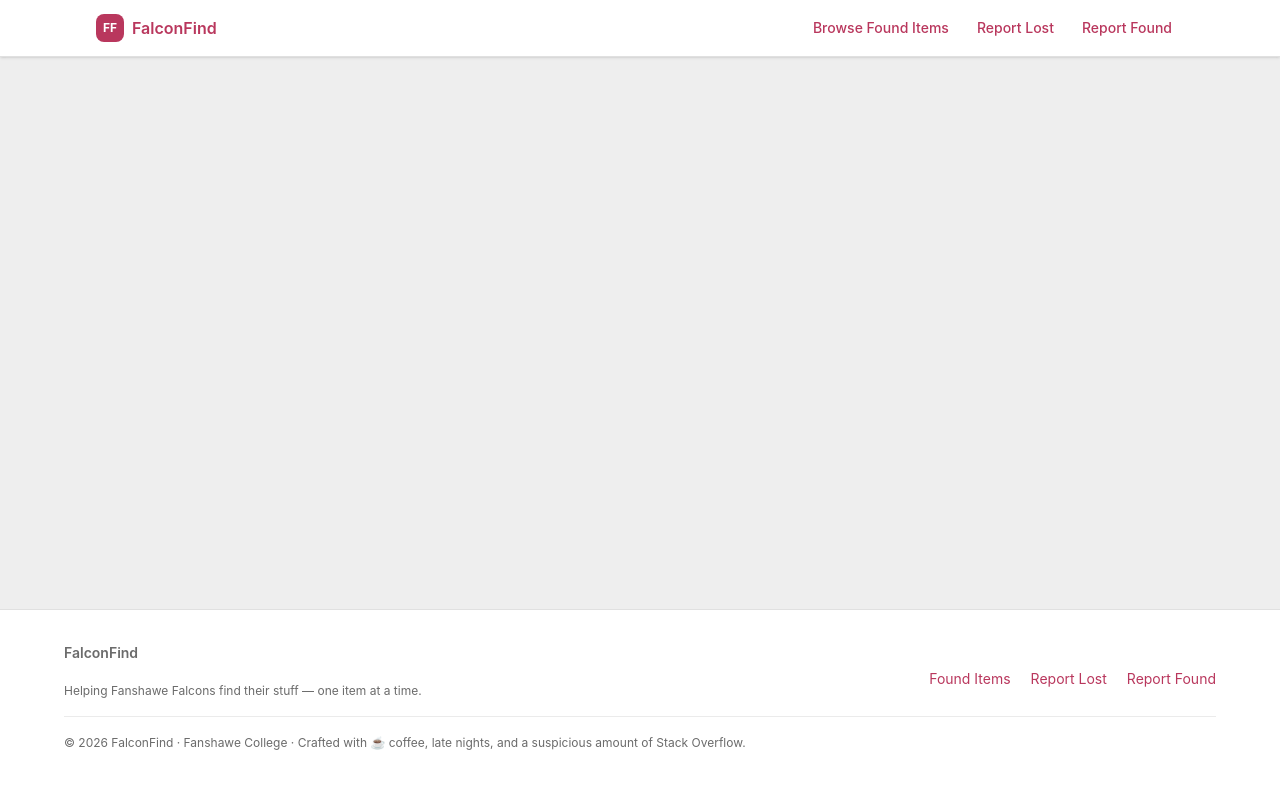
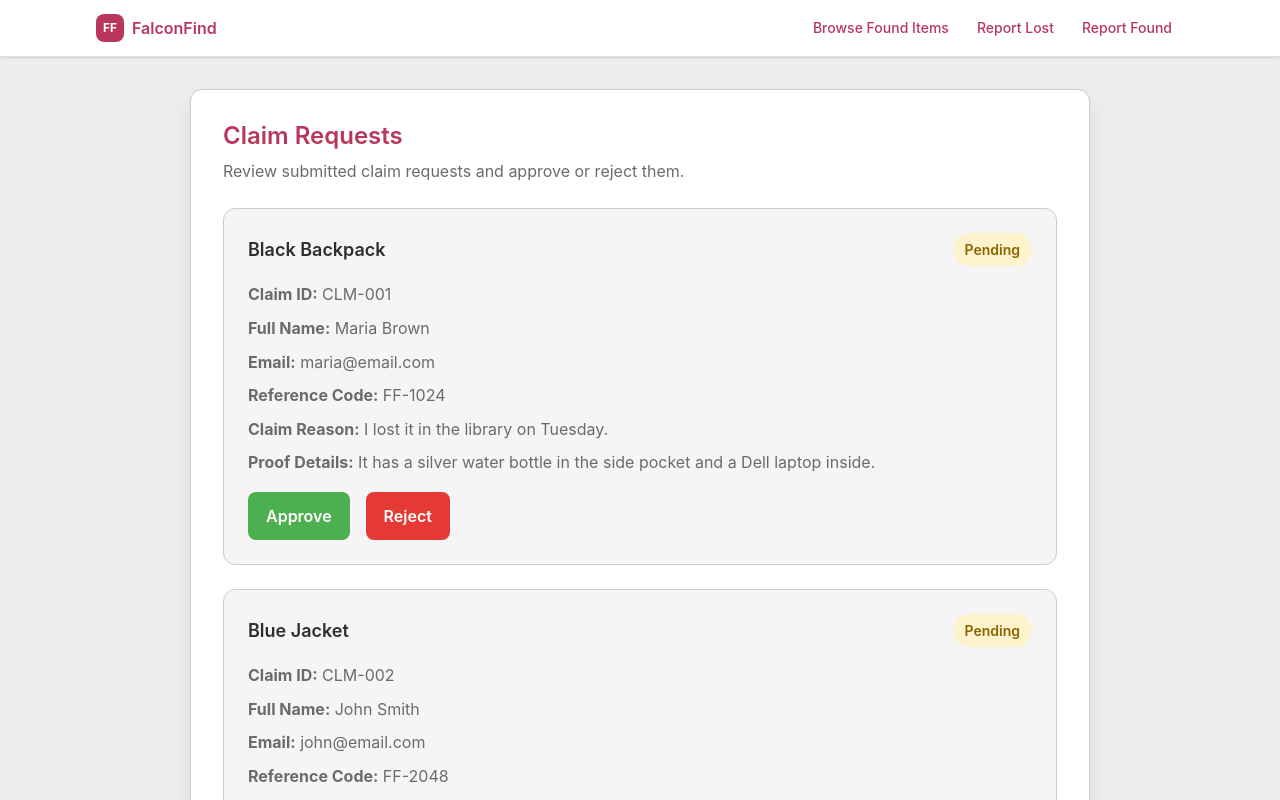
Before and after one commit to RayanRodrigues/FalconsFind, an Angular app in the folder frontend/: page /admin/claims in a window 1280 px wide. Before the commit this address led to /. Shown: the top 800 px of the page. Built offline with nearby package versions, Linux system fonts and the light colour scheme.

Commit message:
US3.2 add claim review page with approve/reject UI (hardcoded data)

```diff
--- a/frontend/src/app/app.routes.ts
+++ b/frontend/src/app/app.routes.ts
@@ -5,6 +5,7 @@ import { LostReportFormComponent } from './features/public-reporting/lost-report
 import { FoundItemsPageComponent } from './features/items/pages/found-items-page/found-items-page';
 import { ItemDetailsComponent } from './features/items/item-details/item-details.component';
 import { ClaimRequest } from './claim-request/claim-request';
+import { ClaimReview } from './claim-review/claim-review';
 
 export const routes: Routes = [
   {
@@ -32,6 +33,11 @@ export const routes: Routes = [
   component: ClaimRequest
 },
   {
+    path: 'admin/claims',
+    component: ClaimReview,
+    title: 'Claim Review - FalconFind'
+  },
+  {
     path: 'items/:id',
     component: ItemDetailsComponent,
     title: 'Item Details - FalconFind'
--- /dev/null
+++ b/frontend/src/app/claim-review/claim-review.css
@@ -0,0 +1,148 @@
+.review-page {
+  min-height: 100vh;
+  background: var(--color-neutral-base);
+  padding: var(--space-xl) var(--space-md);
+  display: flex;
+  justify-content: center;
+  align-items: flex-start;
+}
+
+.review-card {
+  width: 100%;
+  max-width: 900px;
+  background: var(--color-white);
+  border: 1px solid var(--color-border);
+  border-radius: var(--radius-md);
+  padding: var(--space-xl);
+  box-shadow: 0 10px 25px rgba(0, 0, 0, 0.08);
+}
+
+.review-card h1 {
+  color: var(--color-primary);
+  margin-bottom: var(--space-sm);
+}
+
+.intro-text {
+  margin-bottom: var(--space-lg);
+  color: var(--color-text-secondary);
+}
+
+.claims-list {
+  display: flex;
+  flex-direction: column;
+  gap: var(--space-lg);
+}
+
+.claim-item {
+  border: 1px solid var(--color-border);
+  border-radius: var(--radius-md);
+  padding: var(--space-lg);
+  background: var(--color-bg-secondary);
+}
+
+.claim-header {
+  display: flex;
+  justify-content: space-between;
+  align-items: center;
+  gap: var(--space-md);
+  margin-bottom: var(--space-md);
+}
+
+.claim-header h2 {
+  margin: 0;
+  color: var(--color-text-primary);
+}
+
+.status-badge {
+  padding: 6px 12px;
+  border-radius: 999px;
+  font-size: 14px;
+  font-weight: 600;
+}
+
+.status-badge.pending {
+  background: color-mix(in srgb, var(--color-warning) 20%, white);
+  color: #8a6500;
+}
+
+.status-badge.approved {
+  background: color-mix(in srgb, var(--color-success) 18%, white);
+  color: var(--color-success);
+}
+
+.status-badge.rejected {
+  background: color-mix(in srgb, var(--color-error) 15%, white);
+  color: var(--color-error);
+}
+
+.claim-item p {
+  margin-bottom: var(--space-sm);
+}
+
+.button-group {
+  display: flex;
+  gap: var(--space-md);
+  margin-top: var(--space-md);
+}
+
+button {
+  border: none;
+  border-radius: var(--radius-sm);
+  padding: 12px 18px;
+  font-weight: 600;
+  cursor: pointer;
+  transition: 0.2s ease;
+}
+
+.approve-btn {
+  background: var(--color-success);
+  color: var(--color-white);
+}
+
+.approve-btn:hover:not(:disabled) {
+  filter: brightness(0.95);
+}
+
+.reject-btn {
+  background: var(--color-error);
+  color: var(--color-white);
+}
+
+.reject-btn:hover:not(:disabled) {
+  filter: brightness(0.95);
+}
+
+button:disabled {
+  opacity: 0.6;
+  cursor: not-allowed;
+}
+
+.message {
+  margin-bottom: var(--space-md);
+  padding: 12px 14px;
+  border-radius: var(--radius-sm);
+  font-weight: 500;
+}
+
+.success-message {
+  background: color-mix(in srgb, var(--color-success) 15%, white);
+  color: var(--color-success);
+  border: 1px solid color-mix(in srgb, var(--color-success) 35%, white);
+}
+
+.error-message {
+  background: color-mix(in srgb, var(--color-error) 12%, white);
+  color: var(--color-error);
+  border: 1px solid color-mix(in srgb, var(--color-error) 30%, white);
+}
+
+@media (max-width: 768px) {
+  .claim-header {
+    flex-direction: column;
+    align-items: flex-start;
+  }
+
+  .button-group {
+    flex-direction: column;
+  }
+}
--- /dev/null
+++ b/frontend/src/app/claim-review/claim-review.html
@@ -0,0 +1,63 @@
+<div class="review-page">
+  <div class="review-card">
+    <h1>Claim Requests</h1>
+    <p class="intro-text">
+      Review submitted claim requests and approve or reject them.
+    </p>
+
+    @if (successMessage) {
+      <div class="message success-message">
+        {{ successMessage }}
+      </div>
+    }
+
+    @if (errorMessage) {
+      <div class="message error-message">
+        {{ errorMessage }}
+      </div>
+    }
+
+    <div class="claims-list">
+      @for (claim of claims; track claim.id) {
+        <div class="claim-item">
+          <div class="claim-header">
+            <h2>{{ claim.itemName }}</h2>
+            <span
+              class="status-badge"
+              [class.pending]="claim.status === 'Pending'"
+              [class.approved]="claim.status === 'Approved'"
+              [class.rejected]="claim.status === 'Rejected'"
+            >
+              {{ claim.status }}
+            </span>
+          </div>
+
+          <p><strong>Claim ID:</strong> {{ claim.id }}</p>
+          <p><strong>Full Name:</strong> {{ claim.fullName }}</p>
+          <p><strong>Email:</strong> {{ claim.email }}</p>
+          <p><strong>Reference Code:</strong> {{ claim.referenceCode }}</p>
+          <p><strong>Claim Reason:</strong> {{ claim.claimReason }}</p>
+          <p><strong>Proof Details:</strong> {{ claim.proofDetails }}</p>
+
+          <div class="button-group">
+            <button
+              class="approve-btn"
+              (click)="approveClaim(claim)"
+              [disabled]="claim.status !== 'Pending'"
+            >
+              Approve
+            </button>
+
+            <button
+              class="reject-btn"
+              (click)="rejectClaim(claim)"
+              [disabled]="claim.status !== 'Pending'"
+            >
+              Reject
+            </button>
+          </div>
+        </div>
+      }
+    </div>
+  </div>
+</div>
--- /dev/null
+++ b/frontend/src/app/claim-review/claim-review.ts
@@ -0,0 +1,74 @@
+import { Component } from '@angular/core';
+import { CommonModule } from '@angular/common';
+
+interface ClaimRequestItem {
+  id: string;
+  fullName: string;
+  email: string;
+  referenceCode: string;
+  itemName: string;
+  claimReason: string;
+  proofDetails: string;
+  status: 'Pending' | 'Approved' | 'Rejected';
+}
+
+@Component({
+  selector: 'app-claim-review',
+  standalone: true,
+  imports: [CommonModule],
+  templateUrl: './claim-review.html',
+  styleUrl: './claim-review.css'
+})
+export class ClaimReview {
+  successMessage = '';
+  errorMessage = '';
+
+  claims: ClaimRequestItem[] = [
+    {
+      id: 'CLM-001',
+      fullName: 'Maria Brown',
+      email: 'maria@email.com',
+      referenceCode: 'FF-1024',
+      itemName: 'Black Backpack',
+      claimReason: 'I lost it in the library on Tuesday.',
+      proofDetails: 'It has a silver water bottle in the side pocket and a Dell laptop inside.',
+      status: 'Pending'
+    },
+    {
+      id: 'CLM-002',
+      fullName: 'John Smith',
+      email: 'john@email.com',
+      referenceCode: 'FF-2048',
+      itemName: 'Blue Jacket',
+      claimReason: 'I left it in the cafeteria.',
+      proofDetails: 'There is a bus pass in the inside pocket.',
+      status: 'Pending'
+    }
+  ];
+
+  approveClaim(claim: ClaimRequestItem) {
+    this.successMessage = '';
+    this.errorMessage = '';
+
+    try {
+      claim.status = 'Approved';
+      this.successMessage = `Claim ${claim.id} was approved successfully.`;
+    } catch (error) {
+      this.errorMessage = 'There was an error approving the claim.';
+      console.error(error);
+    }
+  }
+
+  rejectClaim(claim: ClaimRequestItem) {
+    this.successMessage = '';
+    this.errorMessage = '';
+
+    try {
+      claim.status = 'Rejected';
+      this.successMessage = `Claim ${claim.id} was rejected successfully.`;
+    } catch (error) {
+      this.errorMessage = 'There was an error rejecting the claim.';
+      console.error(error);
+    }
+  }
+}
```
Also changed, not shown: 1 other file (tests, documents, lock files or other folders).
